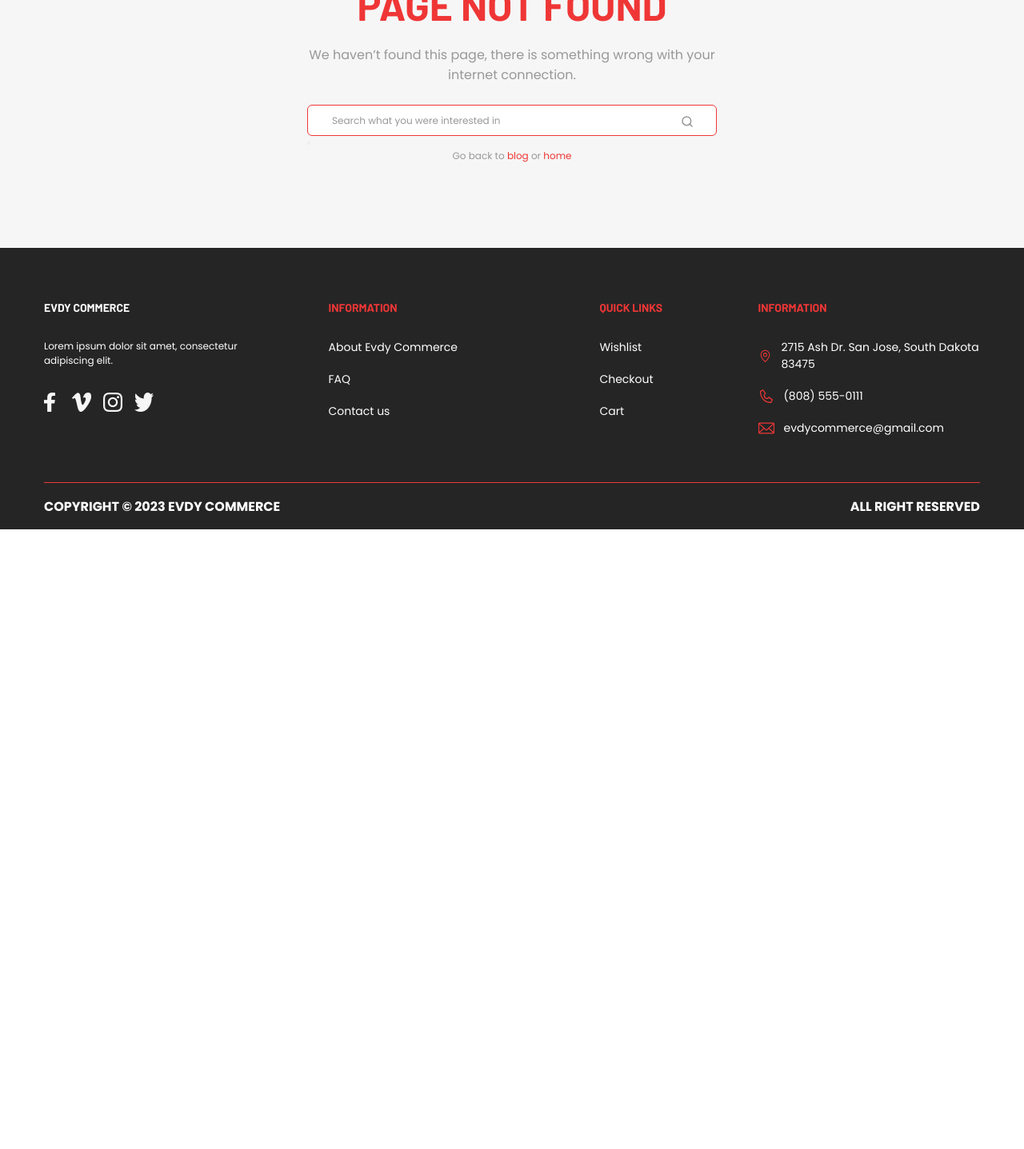
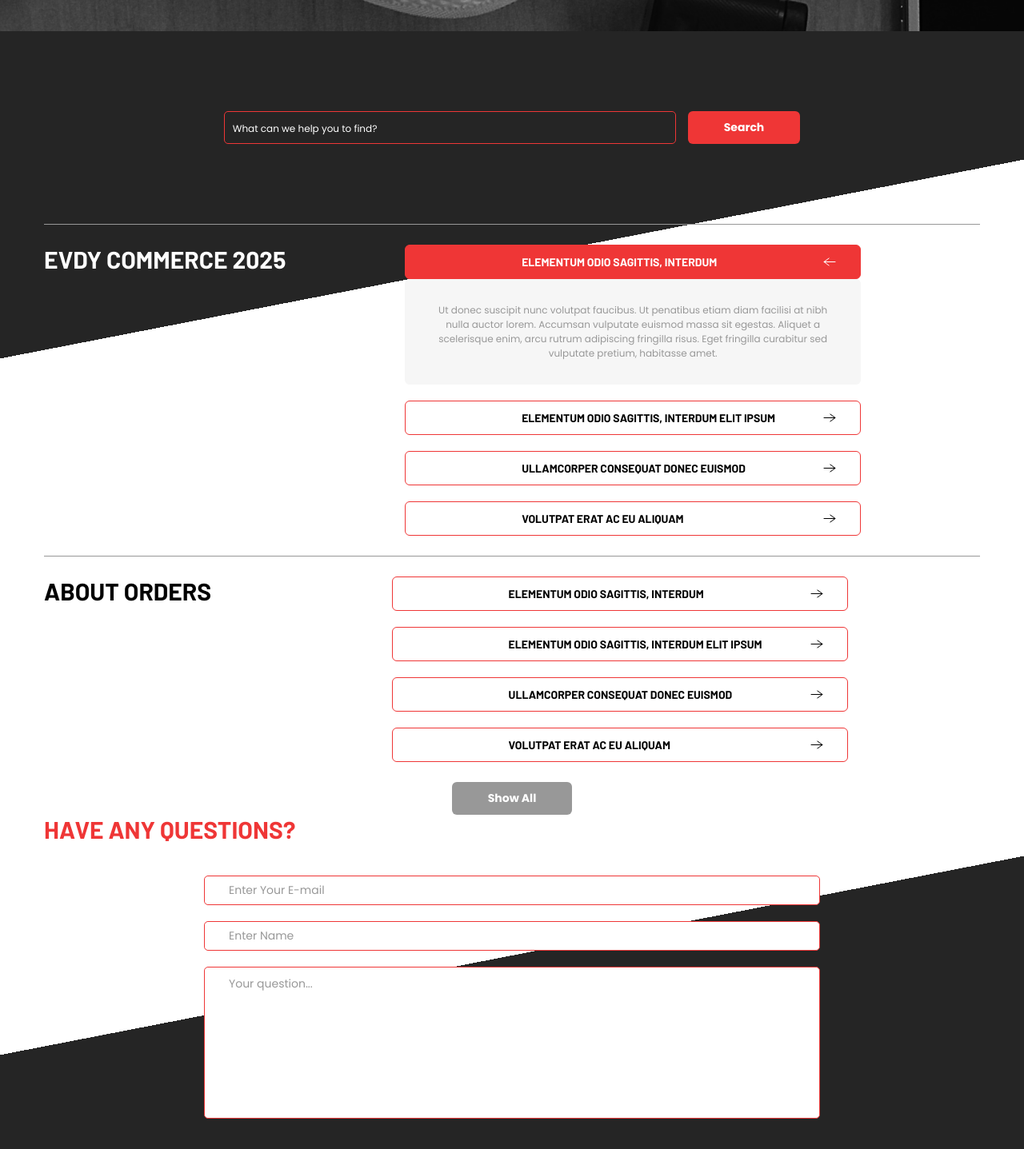
Before and after one commit to DmitryDoroshko/demetra-evdy-commerce, a Next.js app in the folder client/: page /faq in a window 1280 px wide. Before the commit this address had no page. Shown: the part 300-1737 px from the top of the page at 80% size. Before the commit the page ends 962 px from the top, so only its background shows below. Built offline with nearby package versions, Linux system fonts and the light colour scheme.

Commit message:
Add FAQ page.

```diff
--- /dev/null
+++ b/client/pages/faq/index.tsx
@@ -0,0 +1,158 @@
+import { MainSecondary } from "@/components/shared/MainSecondary/MainSecondary";
+import { Newsletter } from "@/components/shared/Newsletter/Newsletter";
+
+export default function FaqPage() {
+  return (
+    <>
+      <MainSecondary image={"/assets/img/main-secondary/faq.png"} imageAlternativeText={"Frequently asked questions"}
+                     subtitle={"Home / FAQ"} title={"F.A.Q."} />
+      <main className="faq-main">
+        <div className="container">
+          <div className="faq-main__inner">
+
+            <div className="faq-main__form-wrapper">
+              <form className="faq-main__form form">
+                <input type="text" placeholder="What can we help you to find?"
+                       className="faq-main__input form__input" />
+                <button className="faq-main__btn btn btn--red form__submit-btn" type="submit">Search</button>
+              </form>
+            </div>
+
+            <div className="faq-main__dropdowns faq-main__dropdowns--first">
+              <h2 className="faq-main__title">Evdy Commerce 2025</h2>
+              <ul className="faq-main__dropdowns-contents">
+
+                <li className="faq-main__dropdown active">
+                  <button className="faq-main__drop-btn">
+                    <span className="faq-main__drop-text">Elementum odio sagittis, interdum</span>
+                    <svg xmlns="http://www.w3.org/2000/svg" width="16" height="11" viewBox="0 0 16 11"
+                         fill="none">
+                      <path d="M7.125 1L1 5.5L7.125 10M1 5.5H15" stroke="white" stroke-linecap="round"
+                            stroke-linejoin="round" />
+                    </svg>
+                  </button>
+                  <div className="faq-main__drop-content">
+                    Ut donec suscipit nunc volutpat faucibus. Ut penatibus etiam diam facilisi at nibh nulla
+                    auctor lorem. Accumsan vulputate euismod massa sit egestas. Aliquet a scelerisque enim, arcu
+                    rutrum adipiscing fringilla risus. Eget fringilla curabitur sed vulputate pretium, habitasse
+                    amet.
+                  </div>
+                </li>
+
+                <li className="faq-main__dropdown">
+                  <button className="faq-main__drop-btn">
+                    <span className="faq-main__drop-text">Elementum odio sagittis, interdum elit ipsum</span>
+                    <svg xmlns="http://www.w3.org/2000/svg" width="16" height="11" viewBox="0 0 16 11"
+                         fill="none">
+                      <path d="M8.875 10L15 5.5L8.875 0.999999M15 5.5L1 5.5" stroke="black"
+                            stroke-linecap="round" stroke-linejoin="round" />
+                    </svg>
+                  </button>
+                </li>
+
+                <li className="faq-main__dropdown">
+                  <button className="faq-main__drop-btn">
+                    <span className="faq-main__drop-text">Ullamcorper consequat donec euismod</span>
+                    <svg xmlns="http://www.w3.org/2000/svg" width="16" height="11" viewBox="0 0 16 11"
+                         fill="none">
+                      <path d="M8.875 10L15 5.5L8.875 0.999999M15 5.5L1 5.5" stroke="black"
+                            stroke-linecap="round" stroke-linejoin="round" />
+                    </svg>
+                  </button>
+                </li>
+
+                <li className="faq-main__dropdown">
+                  <button className="faq-main__drop-btn">
+                    <span className="faq-main__drop-text">Volutpat erat ac eu aliquam</span>
+                    <svg xmlns="http://www.w3.org/2000/svg" width="16" height="11" viewBox="0 0 16 11"
+                         fill="none">
+                      <path d="M8.875 10L15 5.5L8.875 0.999999M15 5.5L1 5.5" stroke="black"
+                            stroke-linecap="round" stroke-linejoin="round" />
+                    </svg>
+                  </button>
+                </li>
+              </ul>
+            </div>
+
+            <div className="faq-main__dropdowns faq-main__dropdowns--second">
+              <h2 className="faq-main__title">About Orders</h2>
+              <ul className="faq-main__dropdowns-contents">
+
+                <li className="faq-main__dropdown">
+                  <button className="faq-main__drop-btn">
+                    <span className="faq-main__drop-text">Elementum odio sagittis, interdum</span>
+                    <svg xmlns="http://www.w3.org/2000/svg" width="16" height="11" viewBox="0 0 16 11"
+                         fill="none">
+                      <path d="M8.875 10L15 5.5L8.875 0.999999M15 5.5L1 5.5" stroke="black"
+                            stroke-linecap="round" stroke-linejoin="round" />
+                    </svg>
+                  </button>
+                </li>
+
+                <li className="faq-main__dropdown">
+                  <button className="faq-main__drop-btn">
+                    <span className="faq-main__drop-text">Elementum odio sagittis, interdum elit ipsum</span>
+                    <svg xmlns="http://www.w3.org/2000/svg" width="16" height="11" viewBox="0 0 16 11"
+                         fill="none">
+                      <path d="M8.875 10L15 5.5L8.875 0.999999M15 5.5L1 5.5" stroke="black"
+                            stroke-linecap="round" stroke-linejoin="round" />
+                    </svg>
+                  </button>
+                </li>
+
+                <li className="faq-main__dropdown">
+                  <button className="faq-main__drop-btn">
+                    <span className="faq-main__drop-text">Ullamcorper consequat donec euismod</span>
+                    <svg xmlns="http://www.w3.org/2000/svg" width="16" height="11" viewBox="0 0 16 11"
+                         fill="none">
+                      <path d="M8.875 10L15 5.5L8.875 0.999999M15 5.5L1 5.5" stroke="black"
+                            stroke-linecap="round" stroke-linejoin="round" />
+                    </svg>
+                  </button>
+                </li>
+
+                <li className="faq-main__dropdown">
+                  <button className="faq-main__drop-btn">
+                    <span className="faq-main__drop-text">Volutpat erat ac eu aliquam</span>
+                    <svg xmlns="http://www.w3.org/2000/svg" width="16" height="11" viewBox="0 0 16 11"
+                         fill="none">
+                      <path d="M8.875 10L15 5.5L8.875 0.999999M15 5.5L1 5.5" stroke="black"
+                            stroke-linecap="round" stroke-linejoin="round" />
+                    </svg>
+                  </button>
+                </li>
+              </ul>
+            </div>
+
+            <div className="faq-main__dropdowns-actions">
+              <button className="btn btn--grey">Show All</button>
+            </div>
+
+            <div className="faq-main__questions-form-wrapper">
+              <h2 className="faq-main__title-red">Have any questions?</h2>
+
+              <form className="faq-main__questions-form questions-form">
+                <input type="email" placeholder="Enter Your E-mail"
+                       className="faq-main__questions-form-input questions-form__input-white" />
+                <input type="text" placeholder="Enter Name"
+                       className="faq-main__questions-form-input questions-form__input-white" />
+                <textarea className="faq-main__questions-textarea questions-form__textarea-white"
+                          placeholder="Your question..."></textarea>
+
+                <div className="faq-main__question-form-actions questions-form__actions">
+                  <button type="submit"
+                          className="faq-main__questions-form-btn questions-form__btn btn btn--grey">Submit
+                  </button>
+                </div>
+              </form>
+
+            </div>
+
+          </div>
+        </div>
+      </main>
+
+      <Newsletter />
+    </>
+  );
+}
```
